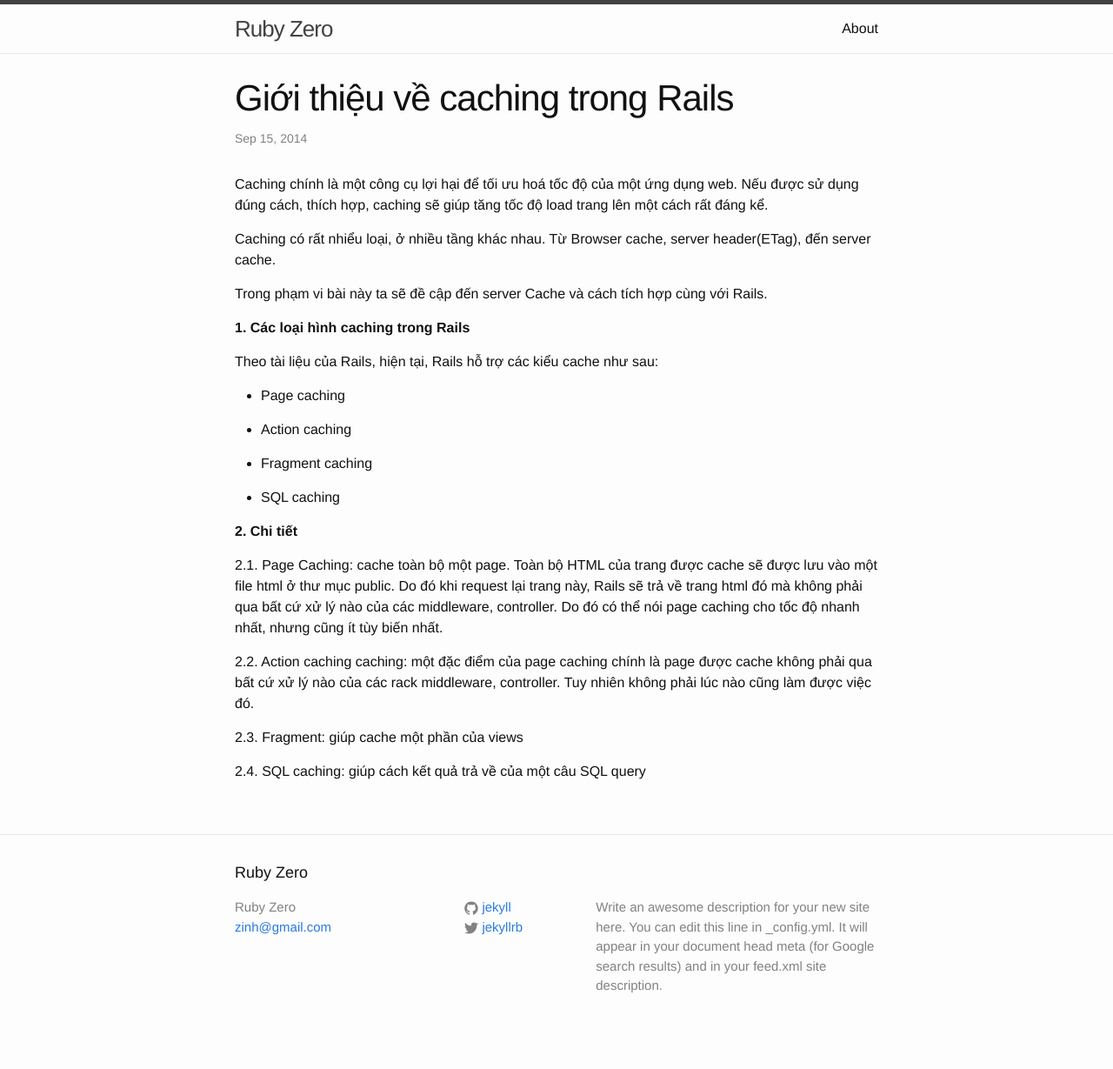
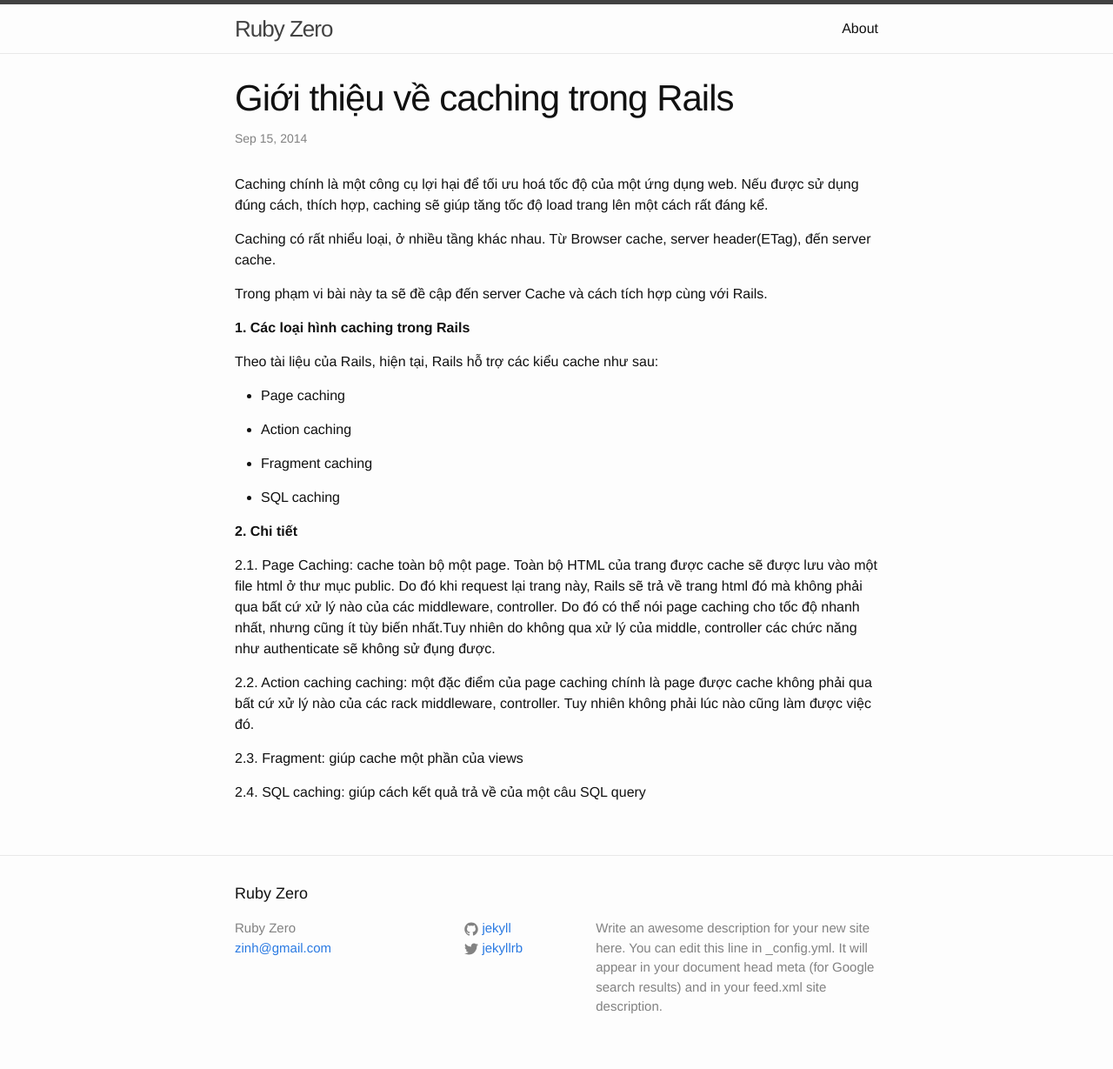
Before and after one commit to zinh/zinh.github.io, a Jekyll site: the page built from _posts/2014-09-15-caching-on-rails.markdown, in a window 1280 px wide. Shown: the whole page at 87% size. Built offline with Jekyll 4.4.1, drawn with Linux system fonts in a browser that asks for light colours; before the commit the page ends 1205 px from its top, so only the background shows below that.

Commit message:
Update 2014-09-15-caching-on-rails.markdown

```diff
--- a/_posts/2014-09-15-caching-on-rails.markdown
+++ b/_posts/2014-09-15-caching-on-rails.markdown
@@ -27,7 +27,7 @@ Theo tài liệu của Rails, hiện tại, Rails hỗ trợ các kiểu cache n
 
 __2. Chi tiết__
 
-2.1. Page Caching: cache toàn bộ một page. Toàn bộ HTML của trang được cache sẽ được lưu vào một file html ở thư mục public. Do đó khi request lại trang này, Rails sẽ trả về trang html đó mà không phải qua bất cứ xử lý nào của các middleware, controller. Do đó có thể nói page caching cho tốc độ nhanh nhất, nhưng cũng ít tùy biến nhất.
+2.1. Page Caching: cache toàn bộ một page. Toàn bộ HTML của trang được cache sẽ được lưu vào một file html ở thư mục public. Do đó khi request lại trang này, Rails sẽ trả về trang html đó mà không phải qua bất cứ xử lý nào của các middleware, controller. Do đó có thể nói page caching cho tốc độ nhanh nhất, nhưng cũng ít tùy biến nhất.Tuy nhiên do không qua xử lý của middle, controller các chức năng như authenticate sẽ không sử đụng được.
 
 2.2. Action caching caching: một đặc điểm của page caching chính là page được cache không phải qua bất cứ xử lý nào của các rack middleware, controller. Tuy nhiên không phải lúc nào cũng làm được việc đó.
 
```
